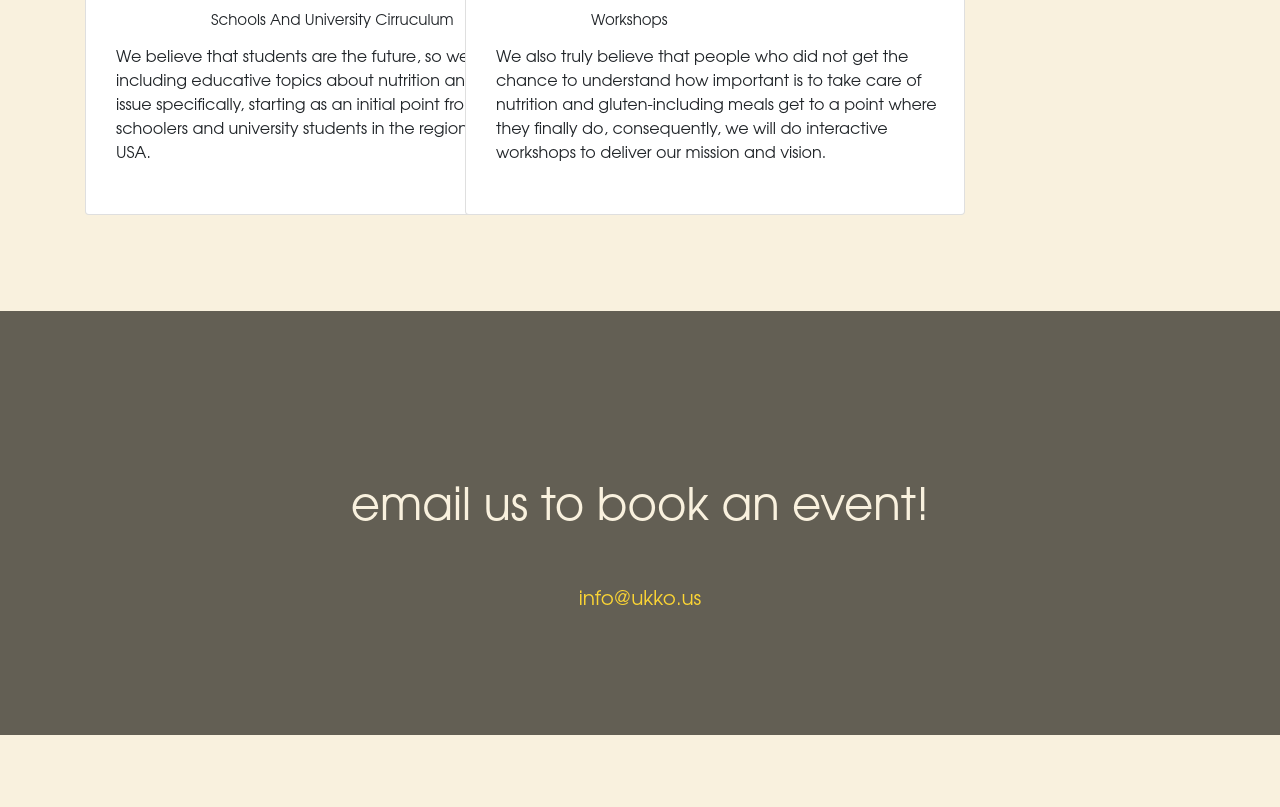
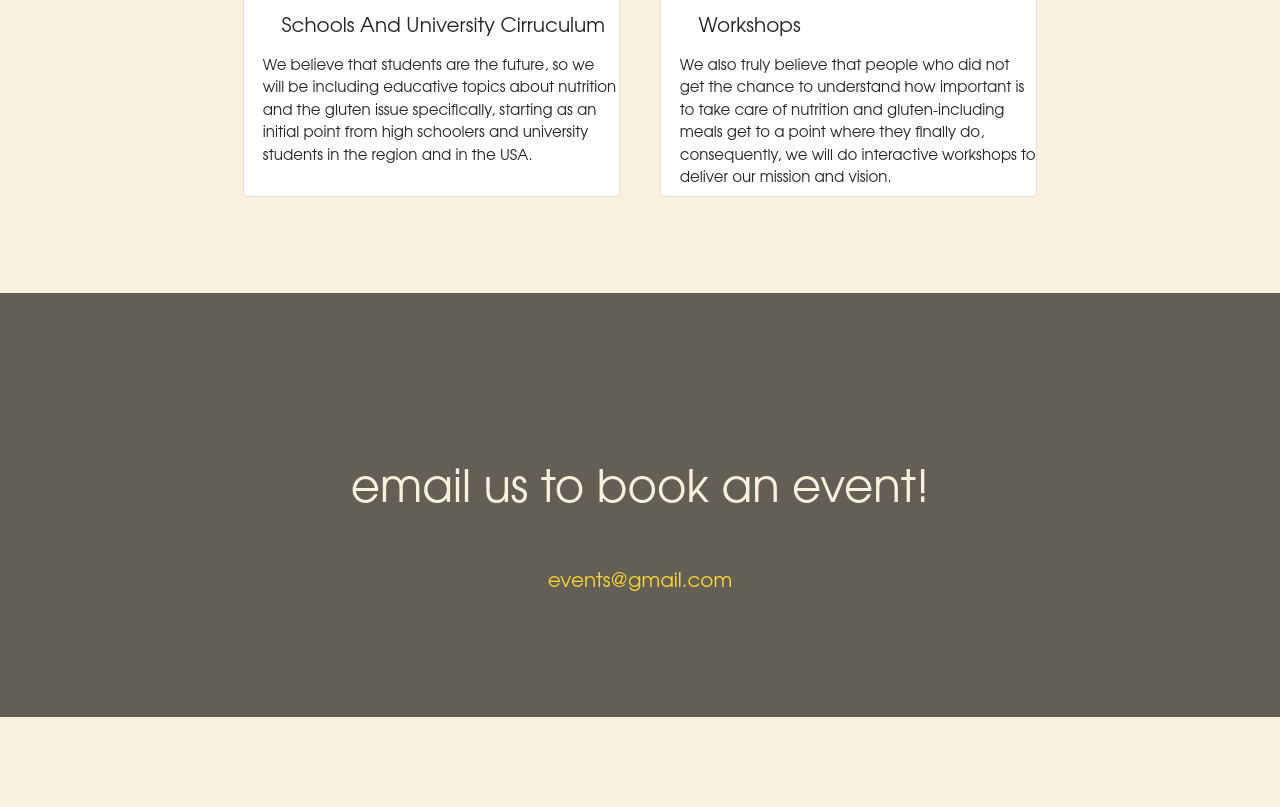
Before and after one commit to galinasu23-meet/ukko2-project, a Flask app: page / in a window 1280 px wide. Shown: the part 477-1284 px from the top of the page. After the commit the page ends 1194 px from the top, so only its background shows below. Run offline with Flask 2, Linux system fonts and the light colour scheme.

Commit message:
finished basics

```diff
--- a/ukko/templates/events.html
+++ b/ukko/templates/events.html
@@ -24,33 +24,34 @@
             }
 
             .row{
-                grid-column-gap: 100px;
+                grid-column-gap: 40px;
             }
 
             .flex-container{
                 display: flex !important;
-/*                flex-direction: row !important;
-                flex-wrap: wrap !important;*/
                 justify-content: center;
+                align-items: stretch;
+                flex-wrap: wrap;
 
 
             }
             .flex-container .card{
                 transition:0.5s;
-                width: 500px;
-                height: 400px;
+                width: 377px;
+                height: 390px;
                 margin-right: auto;
                 margin-left: auto;
-            }
+                /*margin: 10px;
+*/            }
             .card-title{
-                font-size:15px;
+                font-size:10%px;
                 transition:1s;
                 cursor:pointer;
-                padding-left: 125px;
+                padding-left: 10%;
                 font-family: Avantgarde, TeX Gyre Adventor, URW Gothic L, sans-serif;
             }
             .card-title i{
-                font-size:15px;
+                font-size:5px;
                 transition:1s;
                 cursor:pointer;
                 color:white;
@@ -65,10 +66,10 @@
                 box-shadow: 10px 10px 15px rgba(0,0,0,0.3);
             }
             .card-text{
-                height:80px;
                 padding-bottom: 100%;
-                padding-left: 30px;
+                padding-left: 5%;
                 font-family: Avantgarde, TeX Gyre Adventor, URW Gothic L, sans-serif;
+                font-size: 15px;
             }
 
             .card::before, .card::after {
@@ -133,8 +134,7 @@
                 color: rgb(249, 241, 222);
 
             }
-            #boxp {
-                color: rgb(252, 213, 52);
+            #box11 {
                 text-align: center;
                 margin: auto;
                 width: 50%;
@@ -142,6 +142,9 @@
                 font-size: 20px;
                 font-family: Avantgarde, TeX Gyre Adventor, URW Gothic L, sans-serif;
                 font-weight: 100;
+            }
+            #boxp{
+                color: rgb(252, 213, 52);
             }
              .row{
                 row-gap: 40px;
@@ -197,25 +200,25 @@
 
         <br/>
 
-    <div class="flex-container mt-2">
+    <div class="flex-container">
         <div class="row">
-            <div class="col-md-3 col-sm-6">
+            <!-- <div class="col-md-3 col-sm-6"> -->
                 <div class="card card-block">
                     <h4 class="card-title text-right"><i class="material-icons">settings</i></h4>
                     <img src="https://static.pexels.com/photos/7096/people-woman-coffee-meeting.jpg" alt="Photo of sunset">
                     <h5 class="card-title mt-3 mb-3">Schools And University Cirruculum</h5>
                     <p class="card-text">We believe that students are the future, so we will be including educative topics about nutrition and the gluten issue specifically, starting as an initial point from high schoolers and university students in the region and in the USA. </p>
                 </div>
-            </div>
-
-            <div class="col-md-3 col-sm-6">
+            <!-- </div>
+ -->
+           <!--  <div class="col-md-3 col-sm-6"> -->
                 <div class="card card-block">
                     <h4 class="card-title text-right"><i class="material-icons">settings</i></h4>
                     <img src="https://static.pexels.com/photos/7357/startup-photos.jpg" alt="Photo of sunset">
                     <h5 class="card-title  mt-3 mb-3">Workshops</h5>
                     <p class="card-text">We also truly believe that people who did not get the chance to understand how important is to take care of nutrition and gluten-including meals get to a point where they finally do, consequently, we will do interactive workshops to deliver our mission and vision. </p>
                 </div>
-            </div>
+            <!-- </div> -->
         </div>
     </div>
 
@@ -227,7 +230,10 @@
 
     <div id="box">
         <h1 id = "boxh">email us to book an event!</h1>
-        <p id = "boxp" href="#">info@ukko.us</p>
+        <div id="box11">
+            <a id = "boxp" href="mailto:gsulpovar@gmail.com?subject=events%20quota&body=please%20increase%20my%20quota%0a">events@gmail.com</a>
+        </div>
+
     </div>
 
 
```
